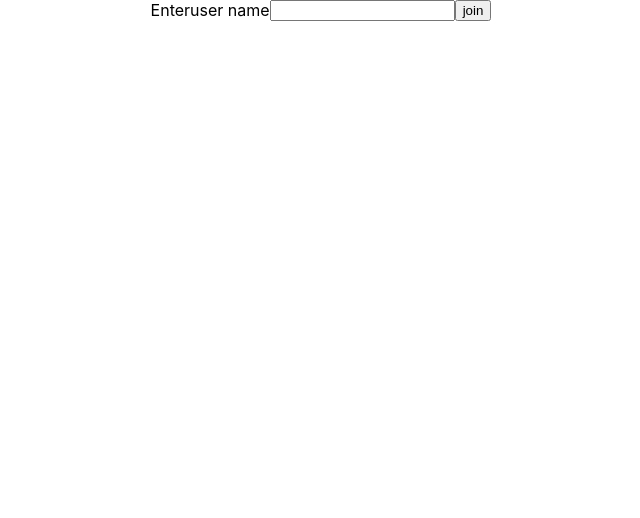
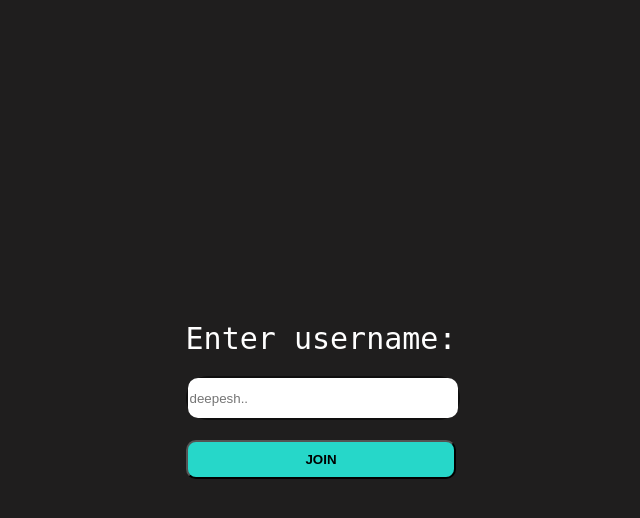
Before and after one commit to tarabyte123/app-chat, a React (Create React App) app in the folder frontend/: page / in a window 1280 px wide. Shown: the top 518 px of the page, without its empty margins (319-959 px from the left). Built offline with nearby package versions, Linux system fonts and the light colour scheme.

Commit message:
refactor joined UI status

```diff
--- a/frontend/src/App.css
+++ b/frontend/src/App.css
@@ -3,15 +3,34 @@
   width: 100%;
   display: flex;
   justify-content: center;
+  align-items: center;
+  height: 100vh;
+  background-color: rgb(31, 30, 30);
+}
+
+.container{
+  width: 80%;
+  height: 95vh;
+  display: flex;
+  flex-direction: column;
+  justify-content: space-between;
+  gap:10px;
+}
+
+.box{
+  width: 100%;
+  height: 80vh;
+  border-radius: 20px;
+  border: 1px solid gainsboro;
+  height: 100%;
 }
 
 .input {
-  width: full;
+  width: 100%;
   outline: none;
   border-radius: 10px;
   border: 0;
   font-size: 22px;
-  width: 96%;
 }
 
 .button {
@@ -20,11 +39,9 @@
 }
 
 .inputF {
-  position: absolute;
-  bottom: 5px;
-  width: 90%;
   border-radius: 10px;
-  height: 50px;
+  height: calc(100vh - 95vh);
+  width: 100%;
   display: flex;
   justify-content: center;
   border: solid 2px gainsboro;
@@ -37,3 +54,53 @@
 .text-left {
   text-align: left;
 }
+
+.joined-status{
+  background-color: aquamarine;
+  width: fit-content;
+  margin: 5px auto;
+  padding: 5px;
+  border-radius: 10px;
+}
+
+.join-container{
+  display: flex;
+  flex-direction: column;
+  align-self: center;
+  gap:20px;
+  color: white;
+
+}
+
+.join-input-box{
+  border-radius: 50px;
+  height: calc(100vh - 95vh);
+  width: 100%;
+  display: flex;
+  justify-content: center;
+  border: solid 2px rgb(14, 14, 14);
+}
+
+
+.join-input-box > input{
+  border-radius: 10px;
+  width: 100%;
+  outline: none;
+  border: none;
+}
+
+.join-button{
+  background: rgb(38, 215, 201);
+  border-radius: 10px;
+  cursor: pointer;
+  font-style: "monospace";
+  padding: 10px;
+  font-weight: 700;
+}
+
+.title{
+  font-size: 30px;
+  font-family: "monospace";
+  color:"white";
+
+}
--- a/frontend/src/App.js
+++ b/frontend/src/App.js
@@ -2,6 +2,7 @@ import "./App.css";
 import React, { useEffect, useState } from "react";
 import ChatPage from "./components/ChatPage";
 import { socket } from "./socket";
+import { Joinuser } from "../src/components/joinUser";
 
 function App() {
   const [newuser, setnewUser] = useState();
@@ -64,7 +65,6 @@ function App() {
 
   return (
     <div className="App">
-      {/* <p>{user && `Logged in as` + user}</p> */}
       {user.userId && (
         <ChatPage
           user={user}
@@ -75,17 +75,7 @@ function App() {
           messages={messages}
         />
       )}
-      {!user.userId && (
-        <>
-          <div>Enteruser name</div>
-          <input
-            type="text"
-            value={newuser}
-            onChange={(e) => setnewUser(e.target.value)}
-          />
-          <button onClick={handleClick}>join</button>
-        </>
-      )}
+     <Joinuser user={user} handleClick={handleClick} setnewUser={setnewUser} newuser={newuser}/>
     </div>
   );
 }
--- a/frontend/src/components/ChatPage.js
+++ b/frontend/src/components/ChatPage.js
@@ -4,19 +4,17 @@ import React, { useState } from "react";
 
 function ChatPage({ user, message, sendMessage,setMessage, messages, socket }) {
   const handleClick = () => {
-    console.log(message);
     sendMessage();
-    socket.emit("message", message);
   };
 
   return (
-    <div className="App">
-      <div className="Box">
+    <div className="container">
+      <div className="box">
         {messages.map((item, index) => {
           return item.type === "status" ? (
-            <div key={index}>
+            <div key={index} className="joined-status">
               {item.userId === user.userId
-                ? "You have Joiuned"
+                ? "You have Joined"
                 : `${item.username} has joined`}{" "}
             </div>
           ) : (
@@ -28,7 +26,7 @@ function ChatPage({ user, message, sendMessage,setMessage, messages, socket }) {
             >
               {item.userId === user.userId
                 ? "You"
-                : `${item.username} `}{" "}
+                : `${item.username}`}{" "}
               <div>{item.message}</div>
             </div>
           );
--- /dev/null
+++ b/frontend/src/components/joinUser.js
@@ -0,0 +1,18 @@
+export const Joinuser = ({ user, setnewUser, handleClick, newuser }) => {
+  return (
+    !user.userId && (
+      <div className="join-container">
+        <div className="title">Enter username:</div>
+        <div className="join-input-box">
+          <input
+            type="text"
+            value={newuser}
+            placeholder="deepesh.."
+            onChange={(e) => setnewUser(e.target.value)}
+          />
+        </div>
+        <button onClick={handleClick} className="join-button">JOIN</button>
+      </div>
+    )
+  );
+};
```
